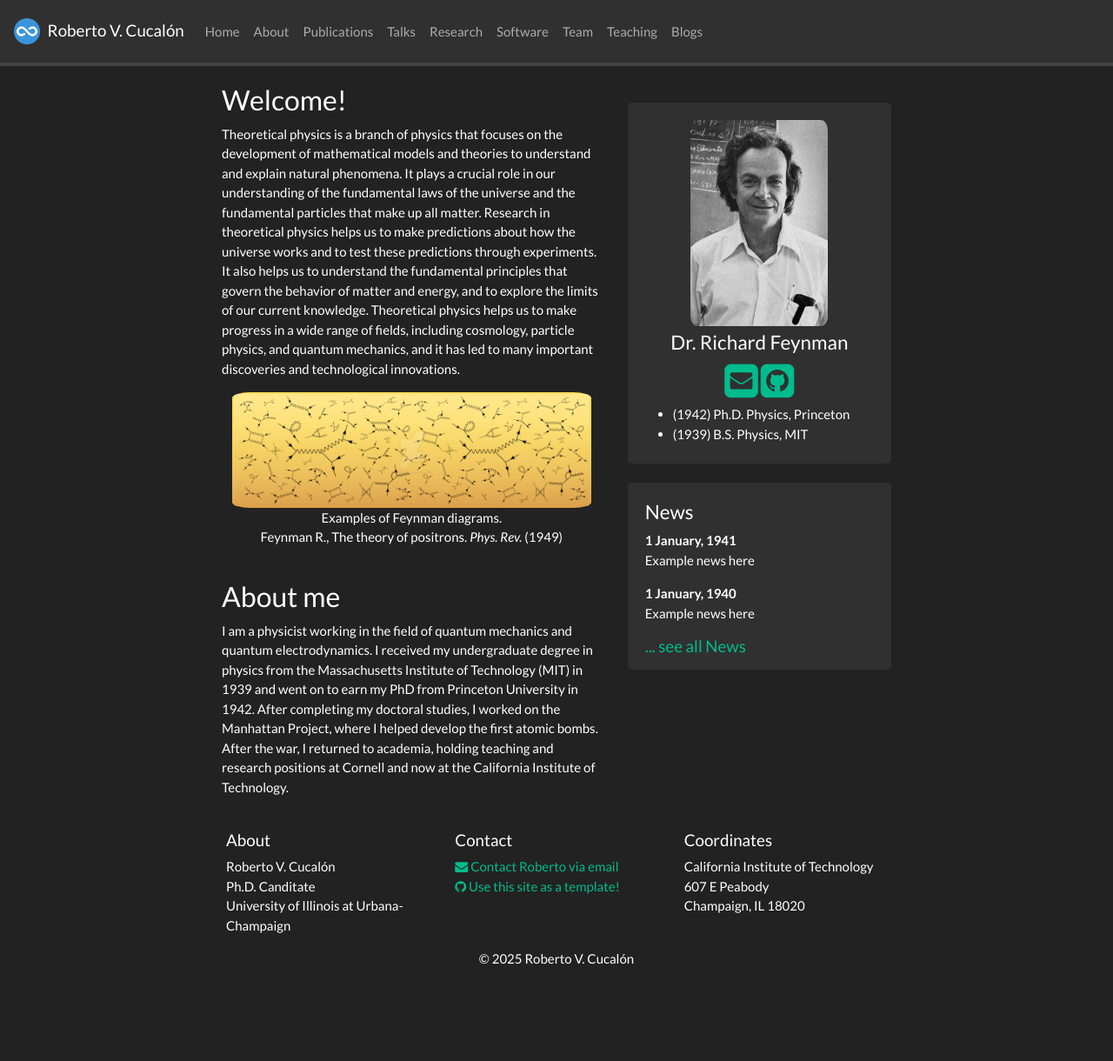
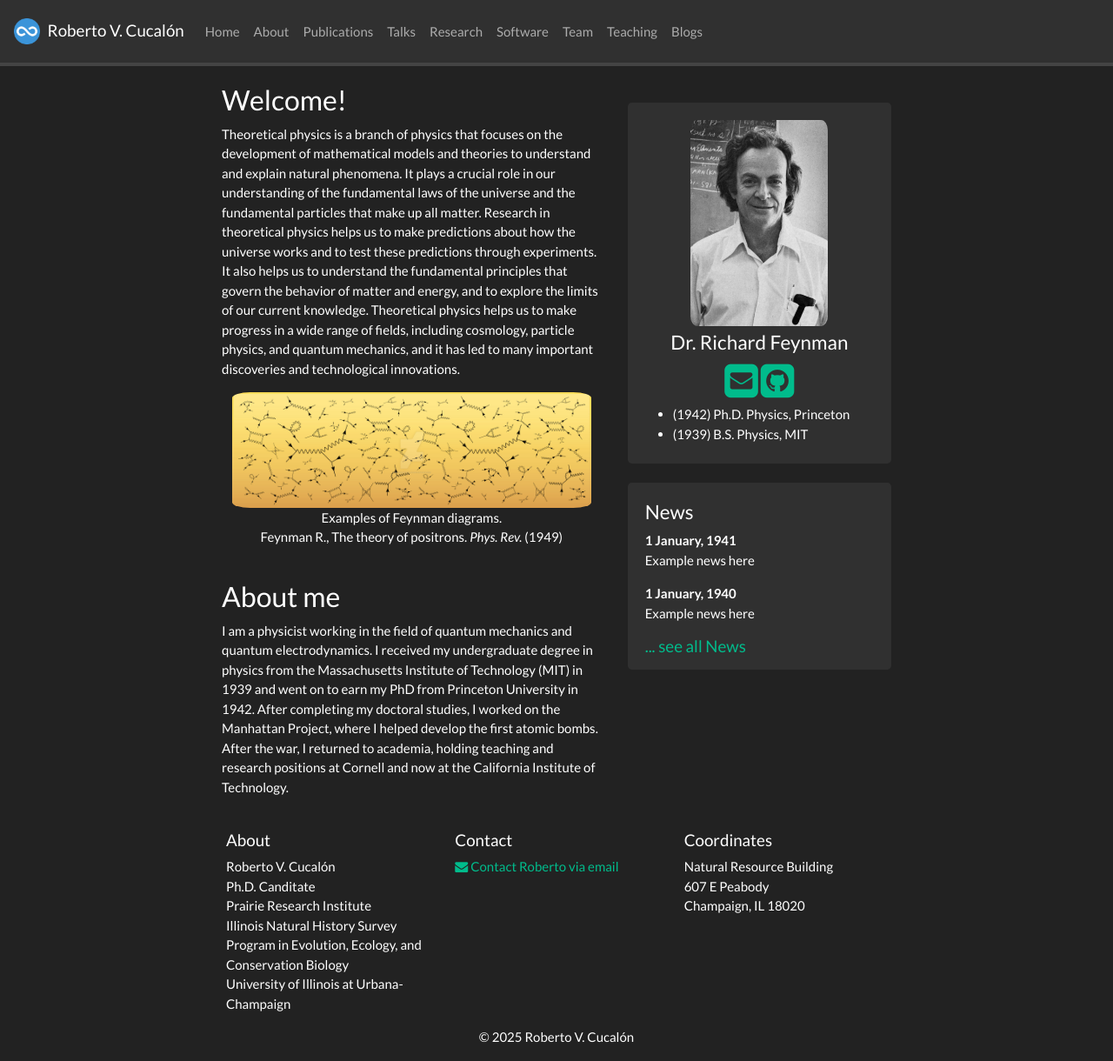
Before and after one commit to rvcucalont/rvcucalont.github.io, a Jekyll site: the page built from _pages/home.md, in a window 1280 px wide and 1220 px high. Shown: the whole window at 87% size. Built offline with Jekyll 4.4.1, drawn with Linux system fonts in a browser that asks for light colours; nearby versions of some CDN libraries; a style sheet for code colours, icons or effects is not loaded.

Commit message:
fix: correct description and update site URL in configuration

```diff
--- a/_config.yml
+++ b/_config.yml
@@ -1,29 +1,32 @@
 # Site settings
 title: Roberto V. Cucalón
 email: rvc4@illinois.edu
-description: "Ph.D. Candidate in the Program in Evolutio, Ecology, and Conservation Biology at the University of Illinois at Urbana-Champaign"
-baseurl: ""
-url: ""
+description: "Ph.D. Candidate in the Program in Evolution, Ecology, and Conservation Biology at the University of Illinois at Urbana-Champaign"
+baseurl: "" # Leave empty because the site is hosted at the root
+url: "https://rvcucalont.github.io" # Full URL of your GitHub Pages site
 
 # Google analytics ID: Uncomment and your own, if you like
 # google_analytics: XX
-# google_analytics_4: XXX
-# google_tag_manager: XXX
+google_analytics_4: 478320175
+google_tag_manager: GTM-TPHRW389
 
 # Footer info
 affiliation: >
   Roberto V. Cucalón<br/>
   Ph.D. Canditate<br/>
+  Prairie Research Institute<br/>
+  Illinois Natural History Survey<br/>
+  Program in Evolution, Ecology, and Conservation Biology<br/>
   University of Illinois at Urbana-Champaign<br/>
 
 location: >
-  California Institute of Technology<br/>
+  Natural Resource Building<br/>
   607 E Peabody<br/>
   Champaign, IL 18020
 
 contact: >
   <a href="mailto:rvc4@illinois.edu" target="_blank"><i class="fa fa-envelope fa-1x"></i> Contact Roberto via email</a> <br/>
-  <a href="https://github.com/sbryngelson/academic-website-template"><i class="fa fa-github fa-1x"></i> Use this site as a template!</a>
+#  <a href="https://github.com/sbryngelson/academic-website-template"><i class="fa fa-github fa-1x"></i> Use this site as a template!</a>
 
 # Pages shown in navbar
 nav_pages:
@@ -62,8 +65,8 @@ kramdown:
 plugins: ["jekyll/scholar"]
 
 scholar:
-  last_name: Doe
-  first_name: [John]
+  last_name: Cucalón
+  first_name: [Roberto V.]
 
   style: citesty
   locale: en
```
